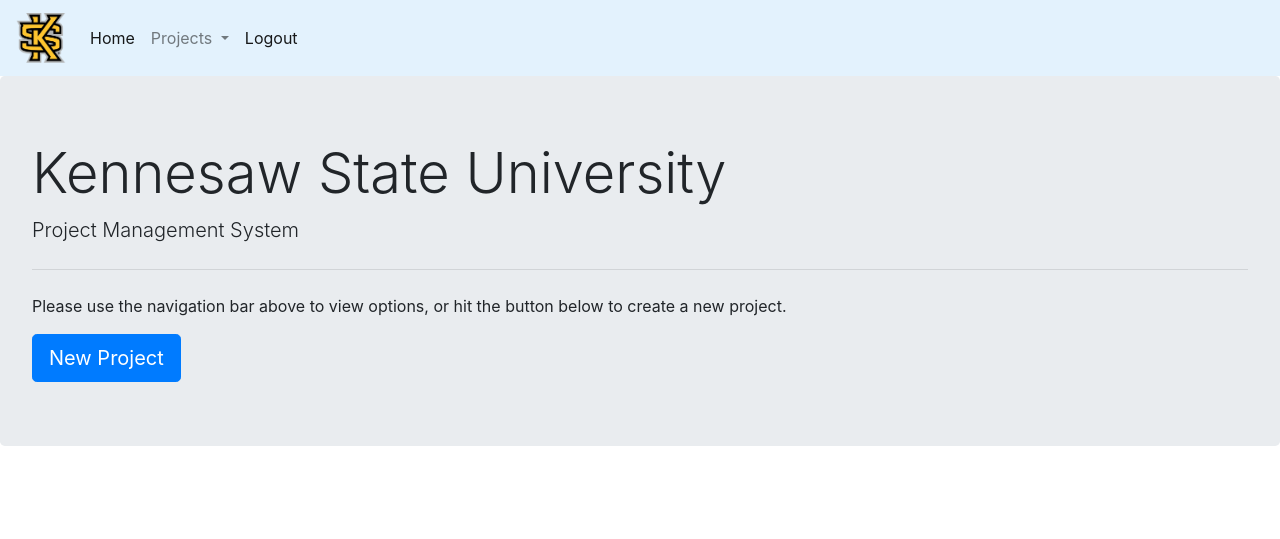
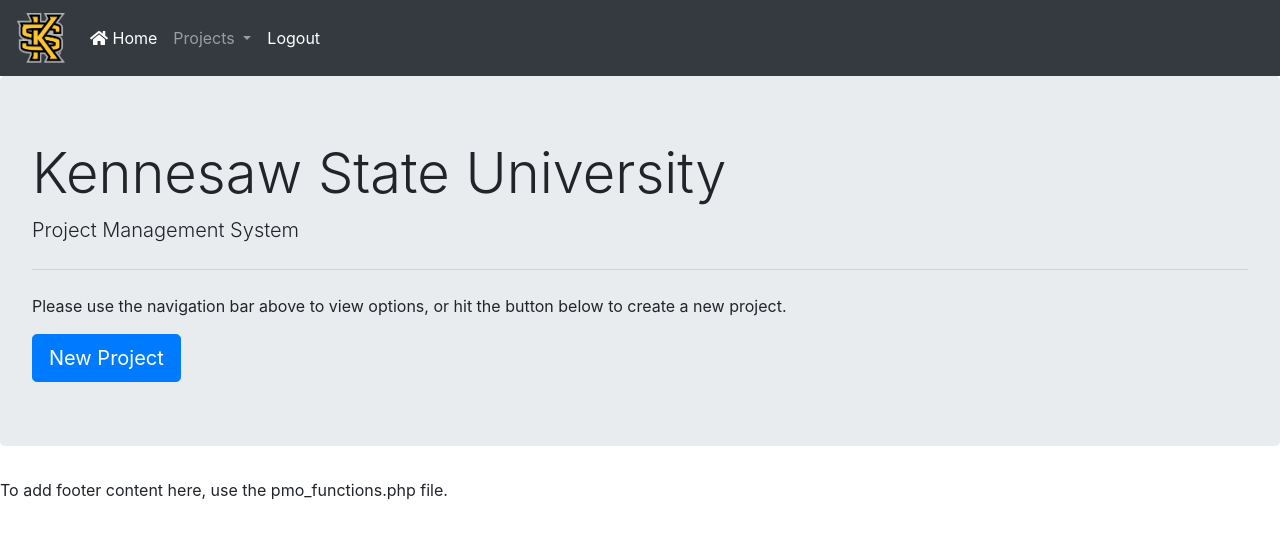
Before and after one commit to NoMagicMike/KSU-PMO-Capstone, a PHP site: page / in a window 1280 px wide. Shown: the top 539 px of the page. Run offline with PHP 8.4, Linux system fonts and the light colour scheme; the visitor is signed in with stand-in values (Sample User, id 1).

Commit message:
Added log in(Initial) Known Bugs: dropdown not active outside of index

```diff
--- a/create_project.php
+++ b/create_project.php
@@ -1,6 +1,9 @@
 <?php
+// Initialize the session
+session_start();
 //include the pmo_functions.php file to add header, footer, and navbar
-include 'pmo_functions.php';
+require 'pmo_functions.php';
+include 'navbar.php';
 //make a connection to the database for these specific tasks
 $conn = pdo_connect_mysql();
   //make sure post data is not empty
--- a/delete_project.php
+++ b/delete_project.php
@@ -1,6 +1,9 @@
 <?php
+// Initialize the session
+session_start();
 //include the pmo_functions.php file to add header, footer, and navbar
-include 'pmo_functions.php';
+require 'pmo_functions.php';
+include 'navbar.php';
 //make a connection to the database for these specific tasks
 $conn = pdo_connect_mysql();
 // Check that the project ID exists
--- a/get_project.php
+++ b/get_project.php
@@ -1,6 +1,9 @@
 <?php
+// Initialize the session
+session_start();
 //include the pmo_functions.php file to add header, footer, and navbar
-include 'pmo_functions.php';
+require 'pmo_functions.php';
+include 'navbar.php';
 //make a connection to the database for these specific tasks
 $conn = pdo_connect_mysql();
 /* Get the page via GET request (URL param: page), if not enough records exist for there to
--- a/index.php
+++ b/index.php
@@ -1,76 +1,27 @@
-<!DOCTYPE html>
 <?php
 // Initialize the session
 session_start();
 
-// Check if the user is logged in, if not then redirect him to login page
+// Check if the user is logged in, if not then redirect to login page
 if(!isset($_SESSION["loggedin"]) || $_SESSION["loggedin"] !== true){
     header("location: login.php");
     exit;
 }
+//include the pmo_functions.php file and navbar.php to add header, footer, and navbar
+include 'pmo_functions.php';
+include 'navbar.php';
+// Additional PHP code can go here if needed.
 ?>
-<html lang="en" dir="ltr">
+<!--Add in header from pmo_functions.php and insert the title of this page, "Home"-->
 
-<head>
-  <meta charset="utf-8">
-  <title></title>
-  <!-- Bootstrap References -->
-  <link rel="stylesheet" href="https://stackpath.bootstrapcdn.com/bootstrap/4.4.1/css/bootstrap.min.css" integrity="sha384-Vkoo8x4CGsO3+Hhxv8T/Q5PaXtkKtu6ug5TOeNV6gBiFeWPGFN9MuhOf23Q9Ifjh" crossorigin="anonymous">
-  <script src="https://code.jquery.com/jquery-3.4.1.slim.min.js" integrity="sha384-J6qa4849blE2+poT4WnyKhv5vZF5SrPo0iEjwBvKU7imGFAV0wwj1yYfoRSJoZ+n" crossorigin="anonymous"></script>
-  <script src="https://cdn.jsdelivr.net/npm/popper.js@1.16.0/dist/umd/popper.min.js" integrity="sha384-Q6E9RHvbIyZFJoft+2mJbHaEWldlvI9IOYy5n3zV9zzTtmI3UksdQRVvoxMfooAo" crossorigin="anonymous"></script>
-  <script src="https://stackpath.bootstrapcdn.com/bootstrap/4.4.1/js/bootstrap.min.js" integrity="sha384-wfSDF2E50Y2D1uUdj0O3uMBJnjuUD4Ih7YwaYd1iqfktj0Uod8GCExl3Og8ifwB6" crossorigin="anonymous"></script>
-</head>
-
-<body>
-  <!-- Start of Navbar -->
-  <nav class="navbar navbar-light navbar-expand-lg" style="background-color: #e3f2fd;">
-    <a class="navbar-brand" href="index.php">
-      <img src="static/KSUBrand.png" width="50" height="50" alt="KSU Logo"></a>
-    <button class="navbar-toggler" type="button" data-toggle="collapse" data-target="#navbarSupportedContent" aria-controls="navbarSupportedContent" aria-expanded="false" aria-label="Toggle navigation">
-      <span class="navbar-toggler-icon"></span>
-    </button>
-
-    <div class="collapse navbar-collapse" id="navbarSupportedContent">
-      <ul class="navbar-nav mr-auto">
-        <li class="nav-item active">
-          <a class="nav-link" href="index.php">Home <span class="sr-only">(current)</span></a>
-        </li>
-        <?php if(isset($_SESSION['loggedin'])): ?>
-          <li class="nav-item dropdown">
-            <a class="nav-link dropdown-toggle" href="#" id="navbarDropdown" role="button" data-toggle="dropdown" aria-haspopup="true" aria-expanded="false">
-              Projects
-            </a>
-
-            <div class="dropdown-menu" aria-labelledby="navbarDropdown">
-              <a class="dropdown-item" href="add_project_form.html">Add New Project</a>
-              <a class="dropdown-item" href="get_project_form.html">View All Projects</a>
-              <div class="dropdown-divider"></div>
-            </div>
-          </li>
-        <?php else: ?>
-            <!-- If logged out, show nothing in Navbar -->
-        <?php endif; ?>
-
-        <li class="nav-item active d-flex justify-content-end">
-          <?php if(isset( $_SESSION['loggedin'])): ?>
-              <a class="nav-link text-right" href="logout.php">Logout <span class="sr-only">(current)</span></a>
-          <?php else: ?>
-              <a class="nav-link text-right" href="login.php">Login <span class="sr-only">(current)</span></a>
-          <?php endif; ?>
-
-        </li>
-
-    </div>
-  </nav>
-  <!-- End of Navbar -->
-  <!-- Start Jumbotron -->
+<!--Beginning of container for jumbotron-->
 <div class="jumbotron">
 	<h1 class="display-4">Kennesaw State University</h1>
 	<p class="lead">Project Management System</p>
 	<hr class="my-4">
 	<p>Please use the navigation bar above to view options, or hit the button below to create a new project.</p>
-    <a class="btn btn-primary btn-lg" href="add_project_form.html" role="button">New Project</a>
+	<a class="btn btn-primary btn-lg" href="create_project.php" role="button">New Project</a>
 </div>
-</body>
-
-</html>
+<!--End of container for jumbotron-->
+<!--Add in footer from pmo_functions.php-->
+<?=template_footer()?>
--- a/navbar.php
+++ b/navbar.php
@@ -20,18 +20,19 @@
 </button>
   <div class="collapse navbar-collapse" id="navbarSupportedContent">
     <ul class="navbar-nav mr-auto">
-      <li class="nav-item active">
-        <a class="nav-link" href="pmo_index.php"><i class="fas fa-home"></i> Home<span class="sr-only">(current)</span></a>
-      </li>
-      <?php if(isset($_SESSION['loggedin'])): ?>
+			<?php if(isset($_SESSION['loggedin'])): ?>
+	      <li class="nav-item active">
+	        <a class="nav-link" href="pmo_index.php"><i class="fas fa-home"></i> Home<span class="sr-only">(current)</span></a>
+	      </li>
+
         <li class="nav-item dropdown">
           <a class="nav-link dropdown-toggle" href="#" id="navbarDropdown" role="button" data-toggle="dropdown" aria-haspopup="true" aria-expanded="false">
             Projects
           </a>
 
           <div class="dropdown-menu" aria-labelledby="navbarDropdown">
-            <a class="dropdown-item" href="add_project_form.html">Add New Project</a>
-            <a class="dropdown-item" href="get_project_form.html">View All Projects</a>
+            <a class="dropdown-item" href="create_project.php">Add New Project</a>
+            <a class="dropdown-item" href="get_project.php">View All Projects</a>
             <div class="dropdown-divider"></div>
           </div>
         </li>
--- a/pmo_functions.php
+++ b/pmo_functions.php
@@ -1,5 +1,11 @@
 <?php
 /*This file will be included in every other file for this project except any .css or .scss files*/
+// This DB Connection is for the Log In. This is NOT PDO!!
+define('DB_SERVER', 'localhost');
+define('DB_USERNAME', 'root');
+define('DB_PASSWORD', '');
+define('DB_DATABASE', 'pmo');
+$link = mysqli_connect(DB_SERVER,DB_USERNAME,DB_PASSWORD,DB_DATABASE);
 /*-----------start of function to connect to pmo database-----------------*/
 function pdo_connect_mysql() {
  /*------ For Development Server Only!-----*/
@@ -26,11 +32,27 @@ try {
 
 /*----------------start of function for making the header of each page---------------*/
 //This function contains the opening html tag, the head, the opening body tag, and the navbar for every page
-// function template_header($title) {
-// echo <<<EOT
-//
-// 	EOT;
-// }
+function template_header($title) {
+echo <<<EOT
+<!DOCTYPE html>
+<html>
+	<head>
+		<meta charset="utf-8">
+		<title>$title</title>
+    <!--link all the pages to the external styling css file, pmo_style.css-->
+		<link href="pmo_style.css" rel="stylesheet" type="text/css">
+    <!-- fontawesome is used for the icons-->
+		<link rel="stylesheet" href="https://use.fontawesome.com/releases/v5.7.1/css/all.css">
+    <!-- Bootstrap References -->
+    <link rel="stylesheet" href="https://stackpath.bootstrapcdn.com/bootstrap/4.4.1/css/bootstrap.min.css" integrity="sha384-Vkoo8x4CGsO3+Hhxv8T/Q5PaXtkKtu6ug5TOeNV6gBiFeWPGFN9MuhOf23Q9Ifjh" crossorigin="anonymous">
+    <script src="https://code.jquery.com/jquery-3.4.1.slim.min.js" integrity="sha384-J6qa4849blE2+poT4WnyKhv5vZF5SrPo0iEjwBvKU7imGFAV0wwj1yYfoRSJoZ+n" crossorigin="anonymous"></script>
+    <script src="https://cdn.jsdelivr.net/npm/popper.js@1.16.0/dist/umd/popper.min.js" integrity="sha384-Q6E9RHvbIyZFJoft+2mJbHaEWldlvI9IOYy5n3zV9zzTtmI3UksdQRVvoxMfooAo" crossorigin="anonymous"></script>
+    <script src="https://stackpath.bootstrapcdn.com/bootstrap/4.4.1/js/bootstrap.min.js" integrity="sha384-wfSDF2E50Y2D1uUdj0O3uMBJnjuUD4Ih7YwaYd1iqfktj0Uod8GCExl3Og8ifwB6" crossorigin="anonymous"></script>
+  </head>
+	<body>
+
+EOT;
+}
 /*-----------end of function for making the header for every page----------------*/
 
 /*-----------start of function for making the footer for every page--------------*/
--- a/register.php
+++ b/register.php
@@ -1,6 +1,6 @@
 <?php
 // Include pmo_functions file
-include 'pmo_functions.php';
+require 'pmo_functions.php';
 include 'navbar.php';
 
 // Define variables and initialize with empty values
--- a/update_project.php
+++ b/update_project.php
@@ -1,6 +1,9 @@
 <?php
+// Initialize the session
+session_start();
 //include the pmo_functions.php file to add header, footer, and navbar
-include 'pmo_functions.php';
+require 'pmo_functions.php';
+include 'navbar.php';
 //make a connection to the database for these specific tasks
 $conn = pdo_connect_mysql();
 // Check if the project_id exists
```
Also changed, not shown: Notes/database.txt (+0 -13 lines), pmo_index.php (deleted, +0 -27 lines). Lines whose indentation alone changed are shown as unchanged.
